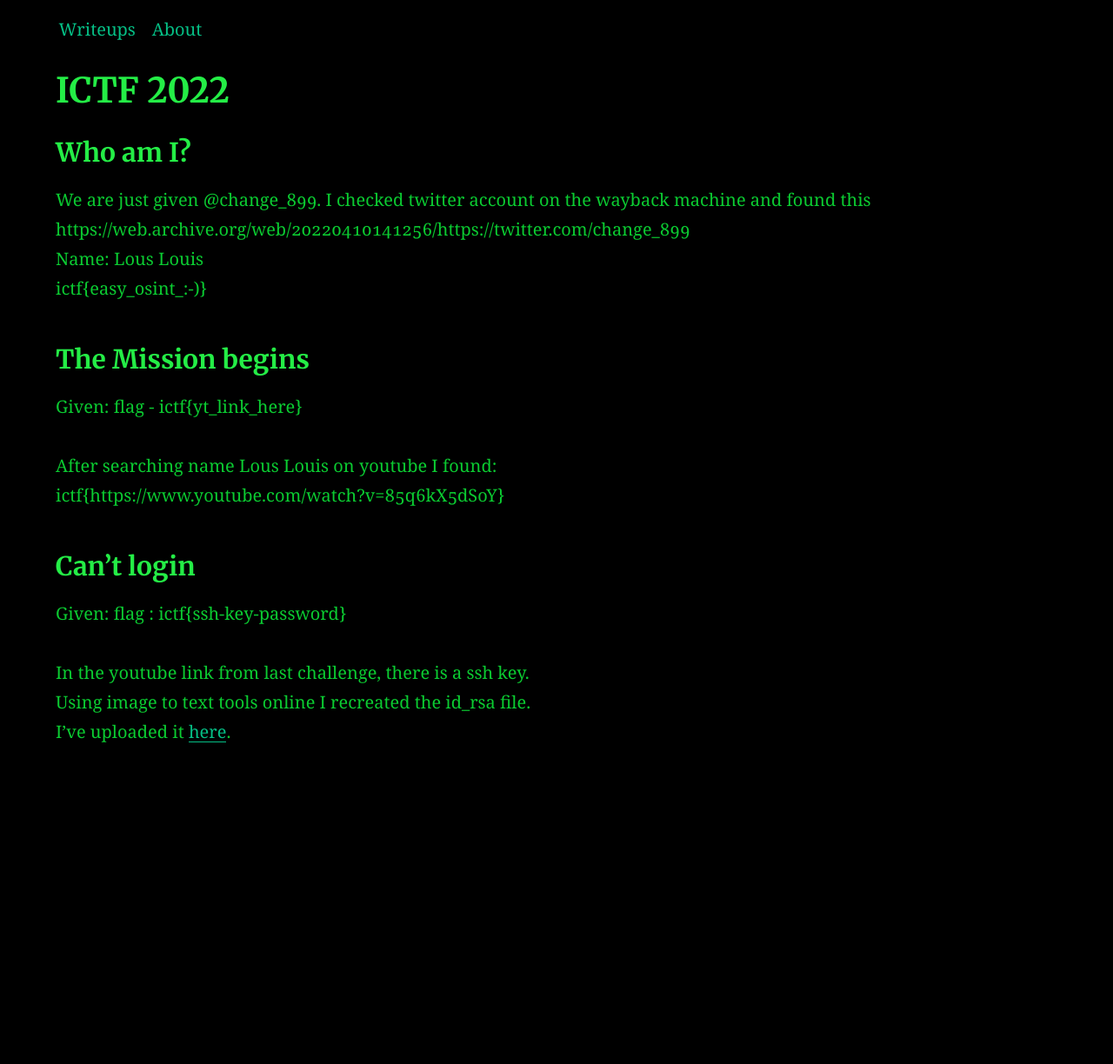
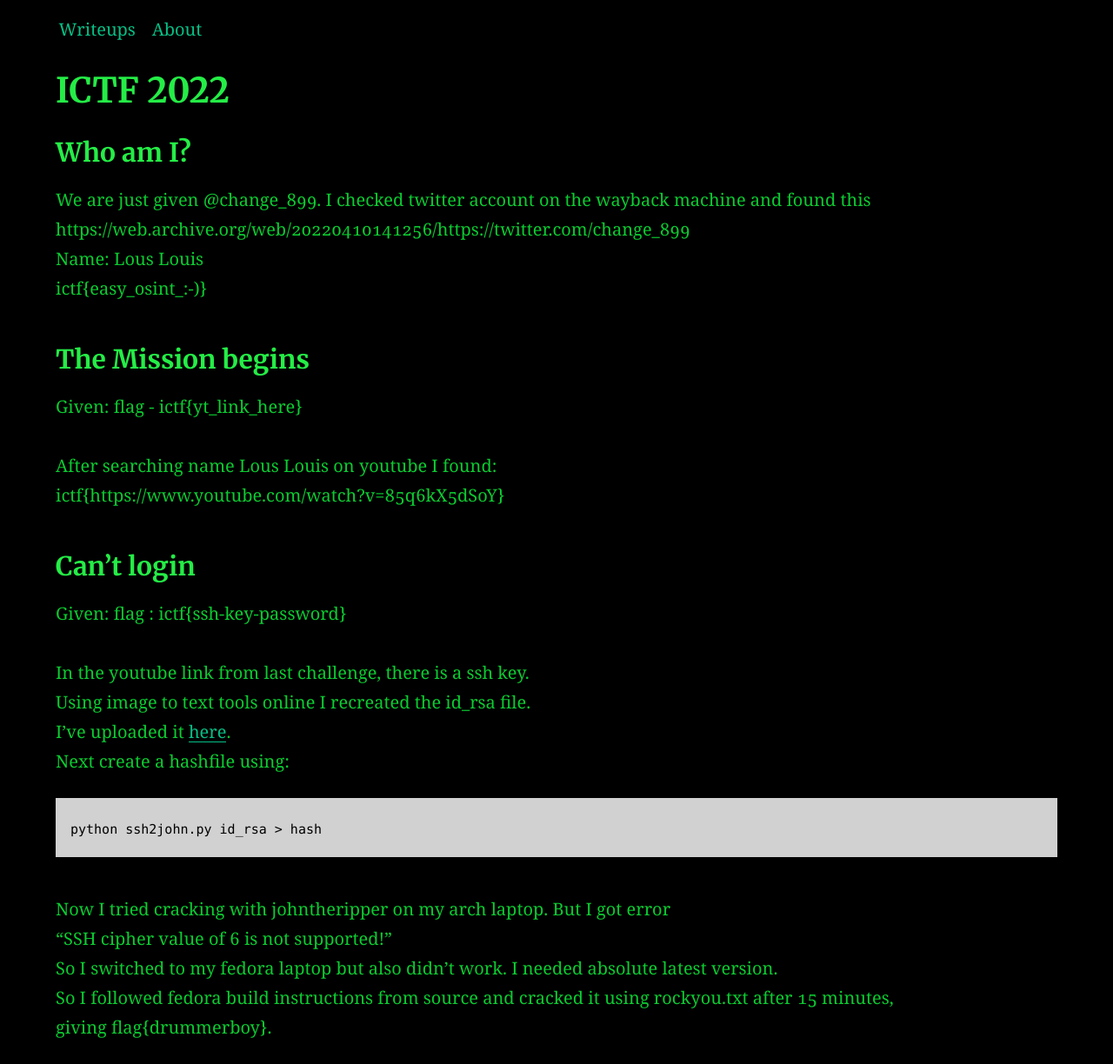
Before and after one commit to AC01010/Connor-McCartney.github.io, a Jekyll site: the page built from _posts/2012-12-26-incognito-ctf-2022.md, in a window 1280 px wide. Shown: the whole page at 87% size. Built offline with Jekyll 4.4.1, drawn with Linux system fonts in a browser that asks for light colours; before the commit the page ends 900 px from its top, so only the background shows below that.

Commit message:
Update 2012-12-26-incognito-ctf-2022.md

````diff
--- a/_posts/2012-12-26-incognito-ctf-2022.md
+++ b/_posts/2012-12-26-incognito-ctf-2022.md
@@ -27,4 +27,15 @@ Given: flag : ictf{ssh-key-password} <br>
 
 In the youtube link from last challenge, there is a ssh key. <br>
 Using image to text tools online I recreated the id_rsa file. <br>
-I've uploaded it [here](https://github.com/Connor-McCartney/CTF-files/blob/main/ICTF-2022/id_rsa).
+I've uploaded it [here](https://github.com/Connor-McCartney/CTF-files/blob/main/ICTF-2022/id_rsa). <br>
+Next create a hashfile using: <br>
+
+```
+python ssh2john.py id_rsa > hash
+```
+
+Now I tried cracking with johntheripper on my arch laptop. But I got error <br>
+"SSH cipher value of 6 is not supported!" <br>
+So I switched to my fedora laptop but also didn't work. I needed absolute latest version. <br>
+So I followed fedora build instructions from source and cracked it using rockyou.txt after 15 minutes, <br>
+giving flag{drummerboy}.
````
